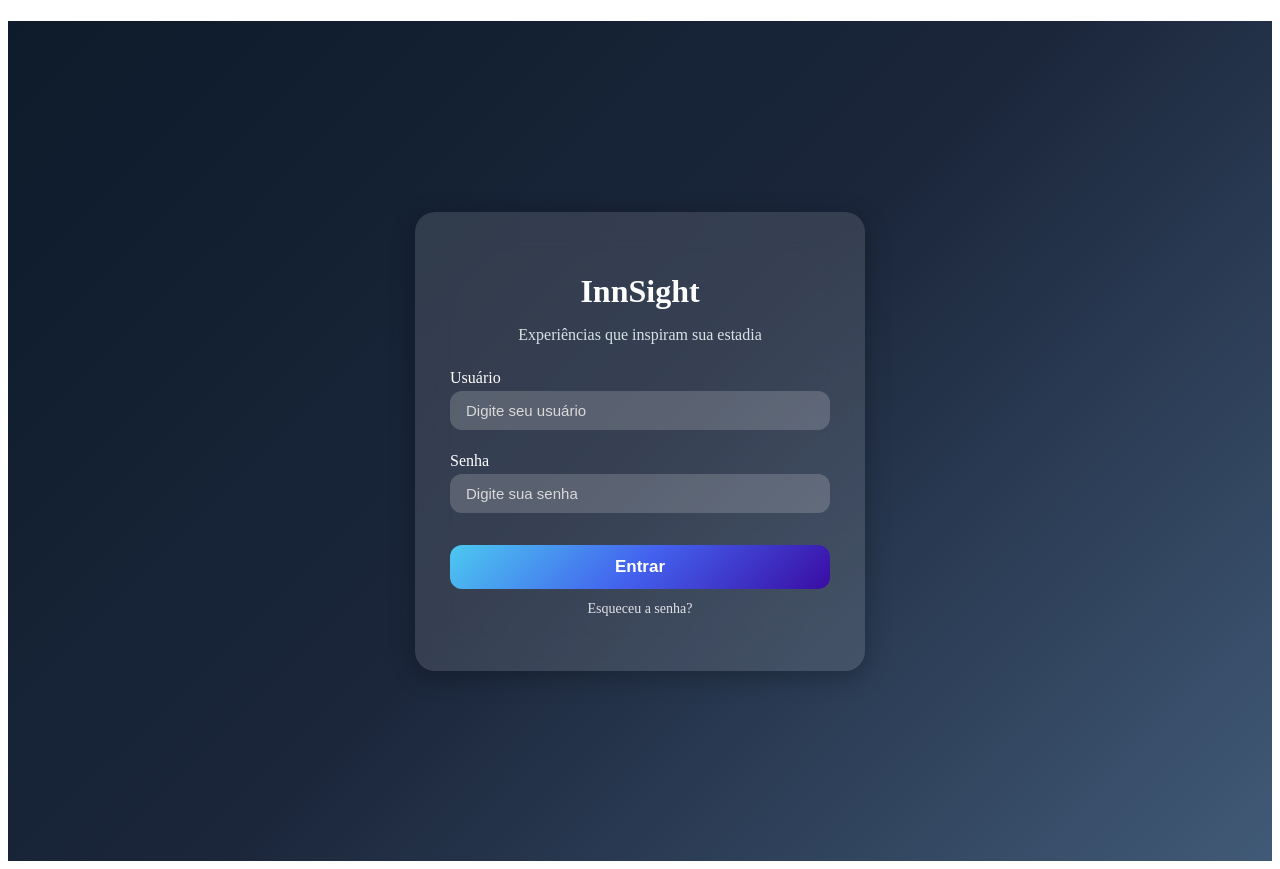
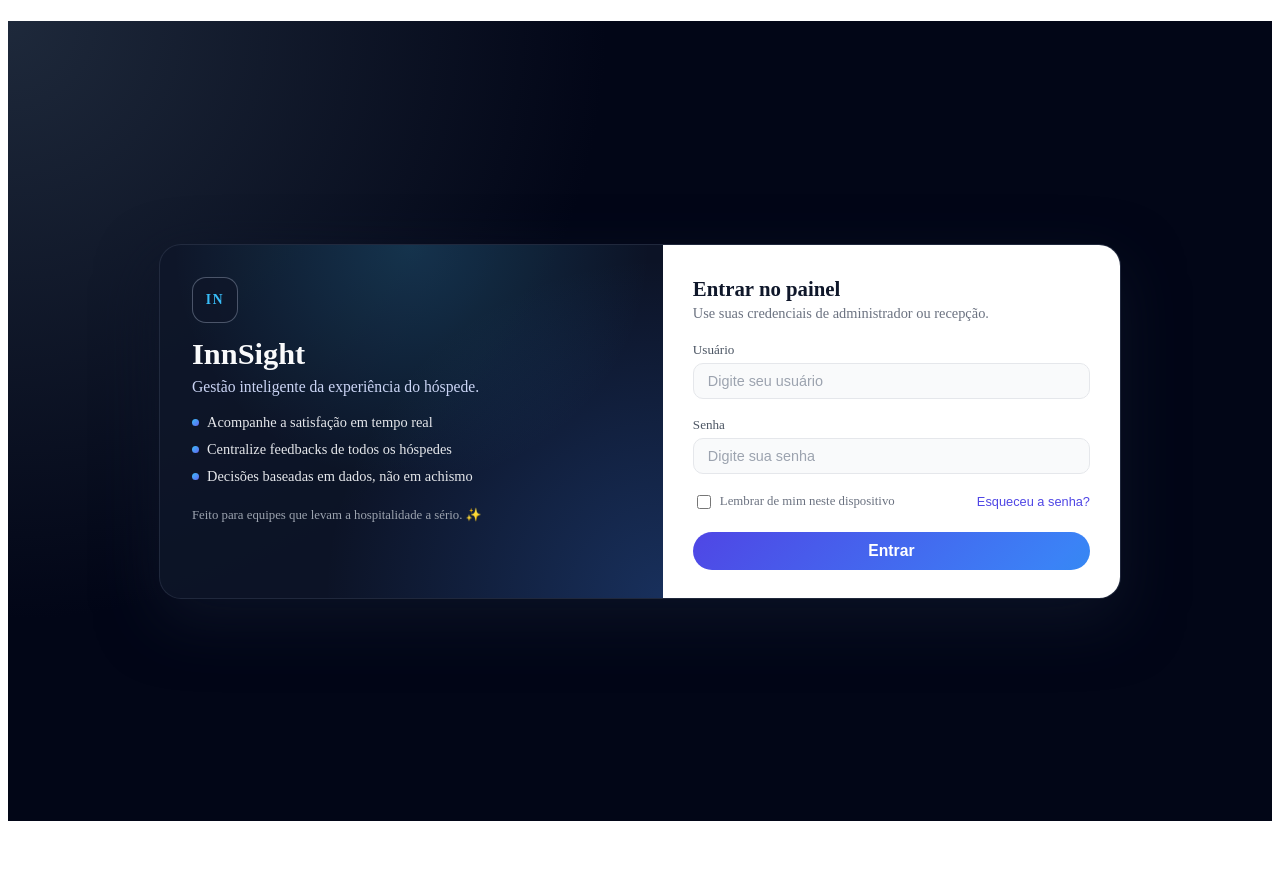
Before and after one commit to CassolEllen/HotelAppFrontDesbravador, an Angular app: page /login in a window 1280 px wide. After the commit the page ends 829 px from the top, so only its background shows below. Built offline with nearby package versions, Linux system fonts and the light colour scheme.

Commit message:
Melhoria na tela de login, mais profissional

```diff
--- a/src/app/login/login.css
+++ b/src/app/login/login.css
@@ -1,56 +1,142 @@
 /* ===== Layout geral ===== */
 .login-wrapper {
+  min-height: 100vh;
+  padding: 32px 16px;
+  background: radial-gradient(circle at top left, #1e293b 0, #020617 40%, #020617 100%);
   display: flex;
   justify-content: center;
   align-items: center;
-  height: 100vh;
-  padding: 20px;
-  background: linear-gradient(135deg, #0d1b2a, #1b263b, #415a77);
+  box-sizing: border-box;
 }
 
-/* ===== Card ===== */
-.login-card.elegant {
-  background: rgba(255, 255, 255, 0.12);
-  backdrop-filter: blur(18px);
-  border-radius: 20px;
-  padding: 40px 35px;
-  width: 380px;
-  box-shadow: 0 6px 25px rgba(0, 0, 0, 0.25);
-  text-align: center;
-  color: #fff;
-  animation: fadeIn 0.7s ease;
+.login-shell {
+  width: 100%;
+  max-width: 960px;
+  display: grid;
+  grid-template-columns: minmax(0, 1.1fr) minmax(0, 1fr);
+  gap: 0;
+  background: rgba(15, 23, 42, 0.85);
+  border-radius: 22px;
+  overflow: hidden;
+  box-shadow: 0 22px 60px rgba(15, 23, 42, 0.75);
+  border: 1px solid rgba(148, 163, 184, 0.15);
 }
 
-/* ===== Títulos ===== */
-.app-name {
-  font-size: 32px;
-  font-weight: 700;
-  margin-bottom: 5px;
+/* ===== Lado esquerdo (hero) ===== */
+.login-hero {
+  padding: 32px 32px 30px;
+  color: #e5e7eb;
+  position: relative;
+  background: radial-gradient(circle at top, rgba(56, 189, 248, 0.18), transparent 55%),
+              radial-gradient(circle at bottom right, rgba(59, 130, 246, 0.26), transparent 55%);
 }
 
-.subtitle {
-  color: #d8e3e7;
-  margin-bottom: 25px;
+.logo-badge {
+  width: 44px;
+  height: 44px;
+  border-radius: 14px;
+  background: rgba(15, 23, 42, 0.85);
+  border: 1px solid rgba(148, 163, 184, 0.45);
+  display: flex;
+  align-items: center;
+  justify-content: center;
+  margin-bottom: 14px;
+}
+
+.logo-mark {
+  font-size: 0.85rem;
+  font-weight: 700;
+  letter-spacing: 0.12em;
+  text-transform: uppercase;
+  color: #38bdf8;
+}
+
+.hero-title {
+  margin: 0;
+  font-size: 1.9rem;
+  font-weight: 700;
+  color: #f9fafb;
+}
+
+.hero-subtitle {
+  margin: 6px 0 18px;
+  font-size: 0.98rem;
+  color: #cbd5f5;
+}
+
+.hero-highlights {
+  list-style: none;
+  padding: 0;
+  margin: 0 0 22px;
+  display: flex;
+  flex-direction: column;
+  gap: 10px;
+}
+
+.hero-highlights li {
+  display: flex;
+  align-items: center;
+  gap: 8px;
+  font-size: 0.9rem;
+  color: #e5e7eb;
+}
+
+.hero-highlights .dot {
+  width: 7px;
+  height: 7px;
+  border-radius: 999px;
+  background: linear-gradient(135deg, #38bdf8, #6366f1);
+}
+
+.hero-footnote {
+  font-size: 0.8rem;
+  color: #9ca3af;
+  margin: 10px 0 0;
+}
+
+/* ===== Card de login (lado direito) ===== */
+.login-card.elegant {
+  background: #ffffff;
+  color: #0f172a;
+  padding: 32px 30px 28px;
+  text-align: left;
+}
+
+.card-title {
+  margin: 0 0 4px;
+  font-size: 1.3rem;
+  font-weight: 600;
+}
+
+.card-subtitle {
+  margin: 0 0 20px;
+  font-size: 0.9rem;
+  color: #6b7280;
 }
 
 /* ===== Inputs ===== */
 .form-group {
   text-align: left;
-  margin-bottom: 22px;
+  margin-bottom: 18px;
 }
 
-.label {
-  font-weight: 600;
+.form-group label {
+  display: block;
+  font-size: 0.82rem;
+  font-weight: 500;
+  color: #4b5563;
 }
 
 .input-wrapper {
   display: flex;
   align-items: center;
   gap: 10px;
-  background: rgba(255, 255, 255, 0.18);
-  border-radius: 12px;
-  padding: 10px 14px;
-  margin-top: 4px;
+  background: #f9fafb;
+  border-radius: 10px;
+  padding: 8px 12px;
+  margin-top: 5px;
+  border: 1px solid #e5e7eb;
+  transition: border-color 0.15s ease, box-shadow 0.15s ease, background-color 0.15s ease;
 }
 
 .input-wrapper input {
@@ -58,73 +144,114 @@
   border: none;
   outline: none;
   flex: 1;
-  color: #fff;
-  font-size: 15px;
+  color: #111827;
+  font-size: 0.9rem;
 }
 
 .input-wrapper input::placeholder {
-  color: #d9d9d9;
+  color: #9ca3af;
 }
 
-/* ===== Ícone (mesmo não sendo material-icons real) ===== */
-.icon {
-  font-size: 14px;
-  color: #e0e0e0;
-  white-space: nowrap;
+.input-wrapper:focus-within {
+  border-color: #4f46e5;
+  background-color: #f5f3ff;
+  box-shadow: 0 0 0 1px rgba(79, 70, 229, 0.18);
 }
 
-/* ===== Botão ===== */
+/* ===== Footer do form ===== */
+.form-footer-row {
+  display: flex;
+  align-items: center;
+  justify-content: space-between;
+  gap: 8px;
+  margin-top: 4px;
+  margin-bottom: 16px;
+}
+
+.remember-me {
+  display: flex;
+  align-items: center;
+  gap: 6px;
+  font-size: 0.8rem;
+  color: #6b7280;
+}
+
+.remember-me input {
+  width: 14px;
+  height: 14px;
+}
+
+.link-button {
+  border: none;
+  background: transparent;
+  font-size: 0.8rem;
+  color: #4f46e5;
+  cursor: pointer;
+  padding: 0;
+}
+
+.link-button:hover {
+  text-decoration: underline;
+}
+
+/* ===== Botão principal ===== */
 .gradient-btn {
   width: 100%;
-  padding: 12px 0;
-  margin-top: 10px;
+  padding: 10px 0;
+  margin-top: 4px;
   border: none;
-  border-radius: 12px;
-  font-size: 17px;
+  border-radius: 999px;
+  font-size: 0.98rem;
   font-weight: 600;
   color: white;
   cursor: pointer;
-  background: linear-gradient(135deg, #4cc9f0, #4361ee, #3a0ca3);
-  transition: transform 0.15s ease, opacity 0.2s ease;
+  background: linear-gradient(135deg, #4f46e5, #3b82f6, #06b6d4);
+  background-size: 180% 180%;
+  transition: transform 0.12s ease, box-shadow 0.12s ease, background-position 0.25s ease, opacity 0.2s ease;
 }
 
 .gradient-btn:hover:not([disabled]) {
-  transform: scale(1.04);
-  opacity: 0.95;
+  transform: translateY(-1px);
+  box-shadow: 0 12px 30px rgba(37, 99, 235, 0.48);
+  background-position: 20% 0;
+  opacity: 0.97;
 }
 
 .gradient-btn[disabled] {
-  opacity: 0.5;
+  opacity: 0.55;
   cursor: not-allowed;
+  box-shadow: none;
 }
 
-/* ===== Outros textos ===== */
-.forgot {
+/* ===== Erro ===== */
+.error {
   margin-top: 12px;
-  font-size: 14px;
-  opacity: 0.85;
-  cursor: pointer;
+  color: #b91c1c;
+  font-weight: 500;
+  font-size: 0.85rem;
 }
 
-.forgot:hover {
-  opacity: 1;
-  text-decoration: underline;
+/* ===== Responsivo ===== */
+@media (max-width: 800px) {
+  .login-shell {
+    grid-template-columns: minmax(0, 1fr);
+  }
+
+  .login-hero {
+    display: none;
+  }
+
+  .login-card.elegant {
+    padding: 26px 22px 24px;
+  }
 }
 
-.error {
-  margin-top: 15px;
-  color: #ff8787;
-  font-weight: 600;
-}
+@media (max-width: 480px) {
+  .login-wrapper {
+    padding: 16px;
+  }
 
-/* ===== Animação suave ===== */
-@keyframes fadeIn {
-  from {
-    opacity: 0;
-    transform: translateY(12px);
-  }
-  to {
-    opacity: 1;
-    transform: translateY(0);
+  .login-card.elegant {
+    border-radius: 18px;
   }
 }
--- a/src/app/login/login.html
+++ b/src/app/login/login.html
@@ -1,7 +1,36 @@
 <div class="login-wrapper">
+  <div class="login-shell">
+
+    <!-- Lado esquerdo: branding / hero -->
+    <div class="login-hero">
+      <div class="logo-badge">
+        <span class="logo-mark">IN</span>
+      </div>
+      <h1 class="hero-title">InnSight</h1>
+      <p class="hero-subtitle">Gestão inteligente da experiência do hóspede.</p>
+
+      <ul class="hero-highlights">
+        <li>
+          <span class="dot"></span>
+          Acompanhe a satisfação em tempo real
+        </li>
+        <li>
+          <span class="dot"></span>
+          Centralize feedbacks de todos os hóspedes
+        </li>
+        <li>
+          <span class="dot"></span>
+          Decisões baseadas em dados, não em achismo
+        </li>
+      </ul>
+
+      <p class="hero-footnote">Feito para equipes que levam a hospitalidade a sério. ✨</p>
+    </div>
+
+    <!-- Lado direito: formulário de login -->
     <div class="login-card elegant">
-    <h1 class="app-name">InnSight</h1>
-    <p class="subtitle">Experiências que inspiram sua estadia</p>
+      <h2 class="card-title">Entrar no painel</h2>
+      <p class="card-subtitle">Use suas credenciais de administrador ou recepção.</p>
 
       <form (ngSubmit)="onLogin()">
 
@@ -33,13 +62,23 @@
           </div>
         </div>
 
+        <div class="form-footer-row">
+          <label class="remember-me">
+            <input type="checkbox" />
+            <span>Lembrar de mim neste dispositivo</span>
+          </label>
+
+          <button type="button" class="link-button">
+            Esqueceu a senha?
+          </button>
+        </div>
+
         <button type="submit" [disabled]="loading" class="gradient-btn">
           {{ loading ? 'Entrando...' : 'Entrar' }}
         </button>
-
-      <p class="forgot">Esqueceu a senha?</p>
 
         <p *ngIf="errorMessage" class="error">{{ errorMessage }}</p>
       </form>
     </div>
   </div>
+</div>
```
Lines whose indentation alone changed are shown as unchanged.
